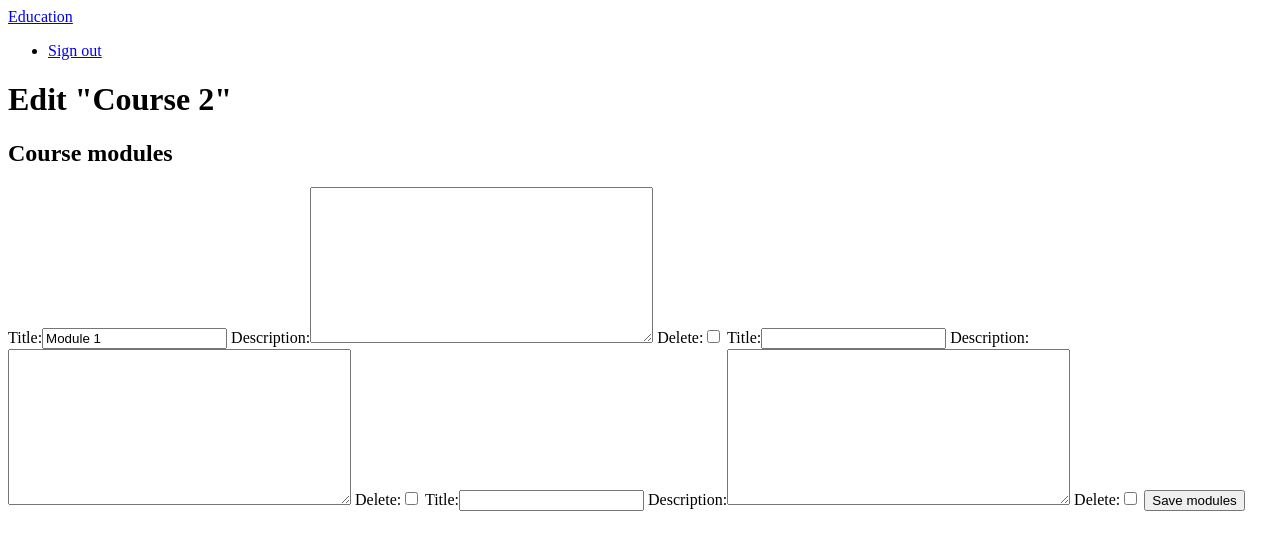
After one commit to RezaGhanbari/education, a Django app: page /course/2/module/ in a window 1280 px wide. The commit adds this page. Shown: the top 550 px of the page. Run offline with Django 3.2, Linux system fonts and the light colour scheme; a user stored in the database is signed in; data comes from the database, SQL or seed files in the repository; both versions use the stored data as it was after the commit; some libraries are stand-ins or nearby versions.

Commit message:
add modules

```diff
--- /dev/null
+++ b/courses/forms.py
@@ -0,0 +1,5 @@
+from django import forms
+from django.forms.models import inlineformset_factory
+from .models import Course, Module
+
+ModuleFormSet = inlineformset_factory(Course, Module, fields=['title', 'description'], extra=2, can_delete=True)
--- a/courses/templates/courses/manage/course/list.html
+++ b/courses/templates/courses/manage/course/list.html
@@ -9,6 +9,7 @@
                 <p>
                     <a href="{% url "course_edit" course.id %}">Edit</a>
                     <a href="{% url "course_delete" course.id %}">Delete</a>
+                    <a href="{% url "course_module_update" course.id %}">Edit Modules</a>
                 </p>
             </div>
         {% empty %}
--- /dev/null
+++ b/courses/templates/courses/manage/module/formset.html
@@ -0,0 +1,16 @@
+{% extends "base.html" %}
+{% block title %}
+    Edit "{{ course.title }}"
+{% endblock %}
+{% block content %}
+    <h1>Edit "{{ course.title }}"</h1>
+    <div class="module">
+        <h2>Course modules</h2>
+        <form action="" method="post">
+            {{ formset }}
+            {{ formset.management_form }}
+            {% csrf_token %}
+            <input type="submit" class="button" value="Save modules">
+        </form>
+    </div>
+{% endblock %}
--- a/courses/urls.py
+++ b/courses/urls.py
@@ -6,4 +6,5 @@ urlpatterns = [
     url(r'^create/$', views.CourseCreateView.as_view(), name='course_create'),
     url(r'^(?P<pk>\d+)/edit/$', views.CourseUpdateView.as_view(), name='course_edit'),
     url(r'^(?P<pk>\d+)/delete/$', views.CourseDeleteView.as_view(), name='course_delete'),
+    url(r'^(?P<pk>\d+)/module/$', views.CourseModuleUpdateView.as_view(), name='course_module_update'),
 ]
--- a/courses/views.py
+++ b/courses/views.py
@@ -2,6 +2,10 @@ from django.core.urlresolvers import reverse_lazy
 from django.views.generic.list import ListView
 from django.views.generic.edit import CreateView, UpdateView, DeleteView
 from braces.views import LoginRequiredMixin, PermissionRequiredMixin
+
+from django.shortcuts import render, get_object_or_404
+from django.views.generic.base import TemplateResponseMixin, View
+from .forms import ModuleFormSet
 
 from .models import Course
 
@@ -47,3 +51,26 @@ class CourseDeleteView(PermissionRequiredMixin, OwnerCourseMixin, DeleteView):
     template_name = 'courses/manage/course/delete.html'
     success_url = reverse_lazy('manage_course_list')
     permission_required = 'courses.delete_course'
+
+
+class CourseModuleUpdateView(TemplateResponseMixin, View):
+    template_name = 'courses/manage/module/formset.html'
+    course = None
+
+    def get_formset(self, data=None):
+        return ModuleFormSet(instance=self.course, data=data)
+
+    def dispatch(self, request, pk):
+        self.course = get_object_or_404(Course, id=pk, owner=request.user)
+        return super(CourseModuleUpdateView, self).dispatch(request, pk)
+
+    def get(self, request, *args, **kwargs):
+        formset = self.get_formset()
+        return self.render_to_response({'course': self.course, 'formset': formset})
+
+    def post(self, request, *args, **kwargs):
+        formset = self.get_formset(data=request.POST)
+        if formset.is_valid():
+            formset.save()
+            return redirect('manage_course_list')
+        return self.render_to_response({'course': self.course, 'formset': formset})
```
Also changed, not shown: db.sqlite3, 3 other files.
